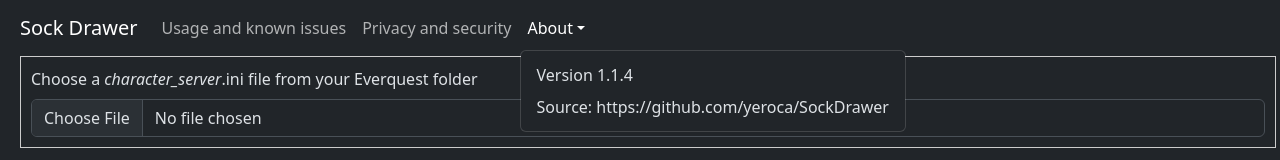
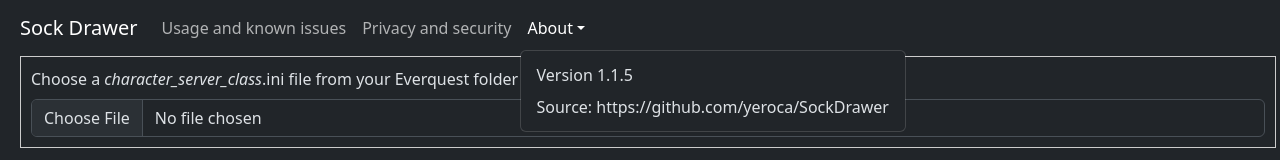
Before and after one commit to yeroca/EQSBEd, a React (Vite) app: page / in a window 1280 px wide. Both pictures are taken after a click on the button "About". Shown: the top 160 px of the page. Built offline with nearby package versions, Linux system fonts and the light colour scheme.

Commit message:
More changes

```diff
--- a/src/App.tsx
+++ b/src/App.tsx
@@ -34,7 +34,7 @@ const App = () => {
               Privacy and security
             </Nav.Link>
             <NavDropdown title="About" id="basic-nav-dropdown">
-              <NavDropdown.Item>Version 1.1.4</NavDropdown.Item>
+              <NavDropdown.Item>Version 1.1.5</NavDropdown.Item>
               <NavDropdown.Item
                 target="_blank"
                 href="https://github.com/yeroca/SockDrawer"
--- a/src/components/FileUploader.tsx
+++ b/src/components/FileUploader.tsx
@@ -50,7 +50,7 @@ const FileUploader: React.FC<FileUploaderProps> = ({
         >
           <Form.Label>
             Choose a{" "}
-            <span style={{ fontStyle: "italic" }}>character_server</span>
+            <span style={{ fontStyle: "italic" }}>character_server_class</span>
             .ini file from your Everquest folder
           </Form.Label>
           <Form.Control
```
